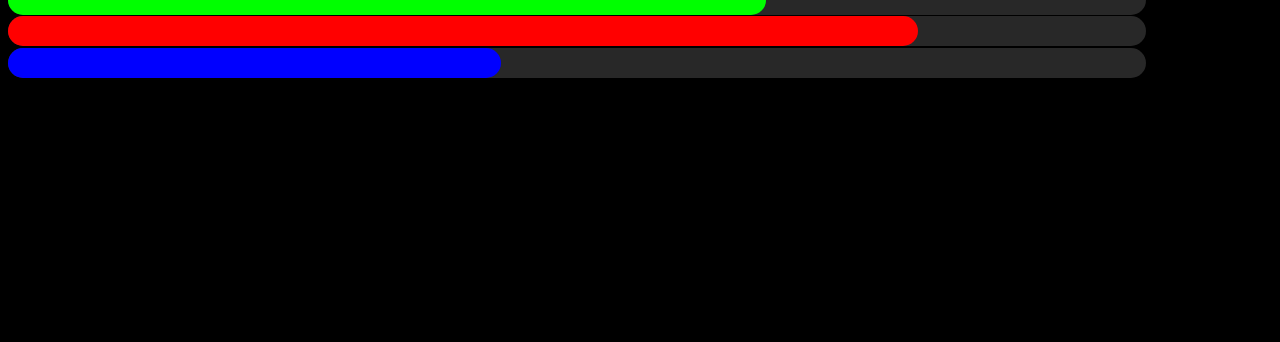
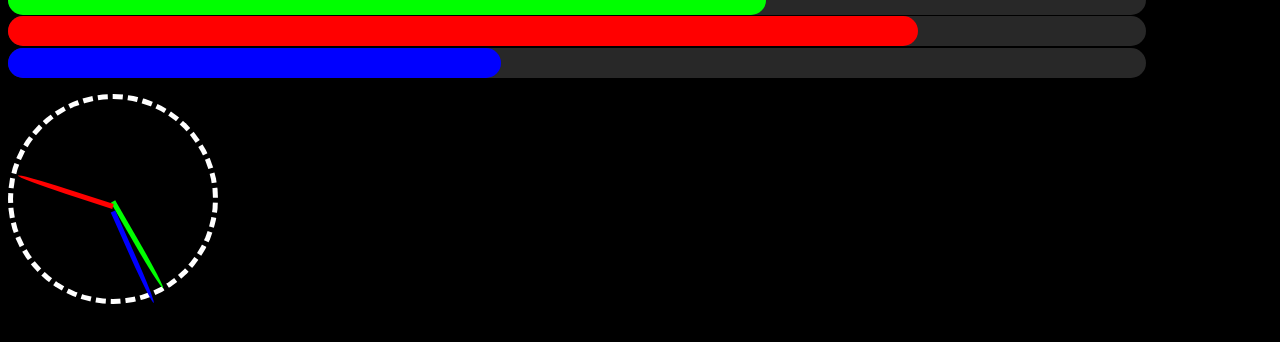
Before and after one commit to veebirakenduste-kasutajaliidesed-2016k/1.kodutoo-I-ruhm, a plain HTML site: page clock.html in a window 1280 px wide. Shown: the part 132-474 px from the top of the page. Drawn offline with Linux system fonts and the light colour scheme.

Commit message:
Ananlogue clock

```diff
--- a/clock.css
+++ b/clock.css
@@ -40,3 +40,47 @@ progress::-webkit-progress-value {
 #secondbar::-webkit-progress-value{
   background: #0000FF;
 }
+
+
+#hourhand{
+	width: 100px;
+	height: 5px;
+	background: #00FF00;
+  transform-origin: right center;
+  border-bottom-left-radius: 50%;
+  border-top-left-radius: 50%;
+  position: relative;
+  top: 100px;
+
+}
+#minutehand{
+	width: 100px;
+	height: 5px;
+	background: #FF0000;
+  transform-origin: right center;
+  border-bottom-left-radius: 50%;
+  border-top-left-radius: 50%;
+  position: relative;
+  top: 100px;
+
+}
+#secondhand{
+	width: 100px;
+	height: 5px;
+	background: #0000FF;
+  transform-origin: right center;
+  border-bottom-left-radius: 50%;
+  border-top-left-radius: 50%;
+  position: relative;
+  top: 100px;
+
+}
+#rectangle{
+  height: 200px;
+  width: 200px;
+  border-style: dashed;
+  border-radius: 50%;
+  border-width: 5px;
+  border-color: white;
+
+}
--- a/clock.html
+++ b/clock.html
@@ -21,5 +21,10 @@
   <progress id="secondbar" value="" max="60"></progress><br>
 </div>
 <div id="name">Jaan-Martin Kuusmann</div>
+<div id="rectangle">
+  <div id="hourhand"></div>
+  <div id="minutehand"></div>
+  <div id="secondhand"></div>
+</div>
 </body>
 </html>
--- a/clock.js
+++ b/clock.js
@@ -18,6 +18,13 @@ function startTime(){
   document.getElementById('minutebar').value = m;
   document.getElementById('secondbar').value = s;
 
+  var hdeg = 360/24*h;
+  var mdeg = 6*m+90;
+  var sdeg = 6*s+90;
+  document.getElementById('hourhand').style.transform = 'rotate('+hdeg+'deg)';
+  document.getElementById('minutehand').style.transform = 'rotate('+mdeg+'deg)';
+  document.getElementById('secondhand').style.transform = 'rotate('+sdeg+'deg)';
+
 
   var t = setTimeout(startTime, 1000);
 }
```
